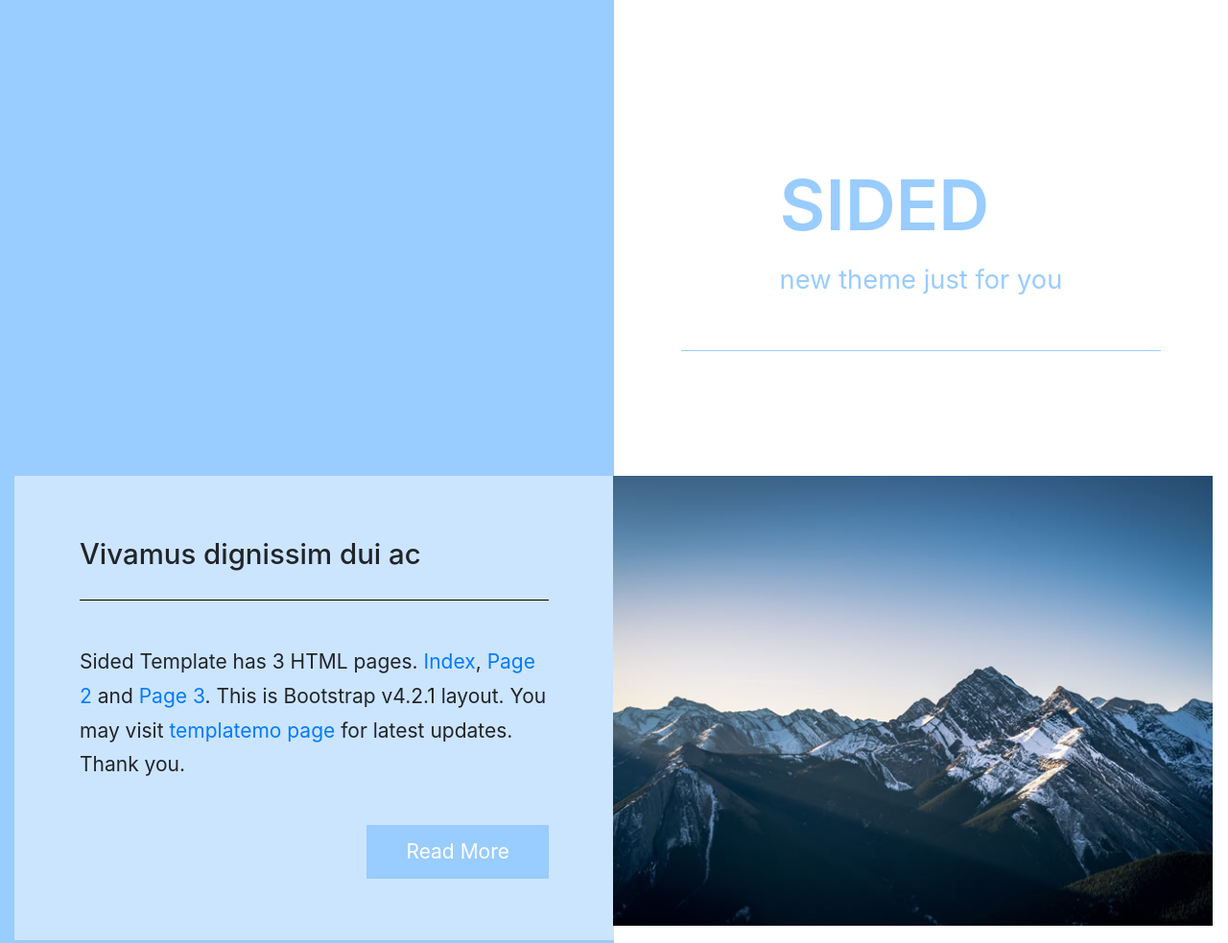
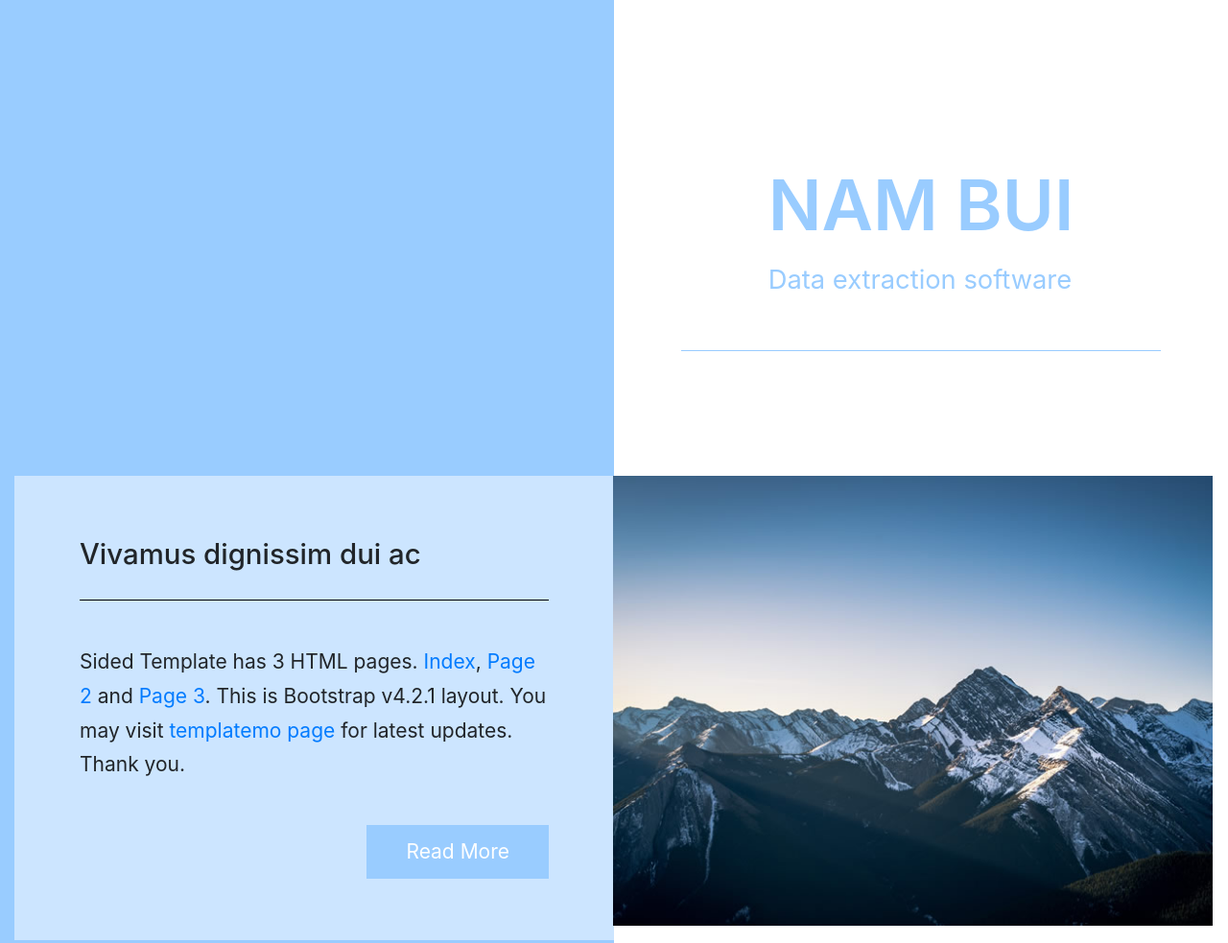
Before and after one commit to nambui-uoa/Portfolios, a plain HTML site: page page-2.html in a window 1280 px wide. Shown: the top 983 px of the page at 96% size. Drawn offline with Linux system fonts and the light colour scheme.

Commit message:
Update page-2.html

```diff
--- a/page-2.html
+++ b/page-2.html
@@ -26,10 +26,10 @@ https://templatemo.com/tm-527-sided
               <div class="tm-site-name-container">
                 <div class="tm-site-name-container-inner">
                   <h1 class="text-uppercase tm-text-primary tm-site-name">
-                    Sided
+                    Nam Bui
                   </h1>
                   <p class="tm-text-primary tm-site-description">
-                    new theme just for you
+                     Data extraction software
                   </p>
                 </div>
               </div>
```
